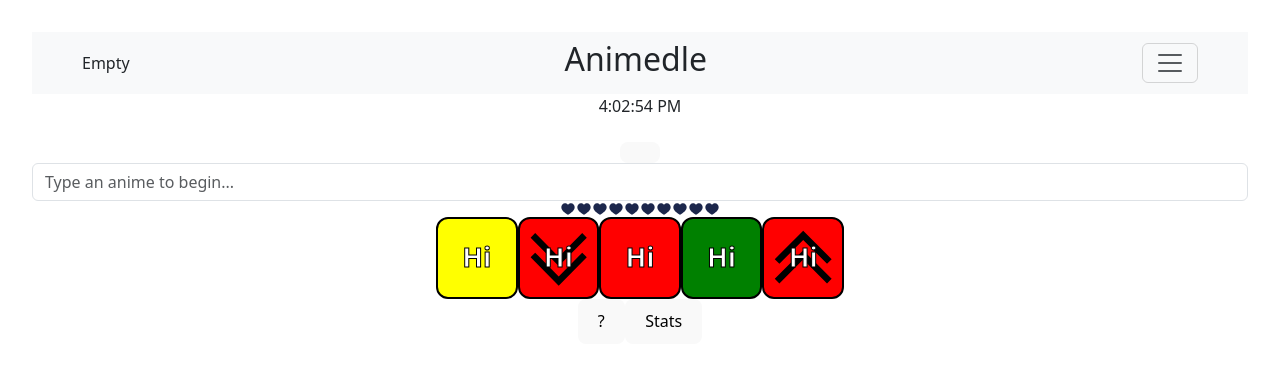
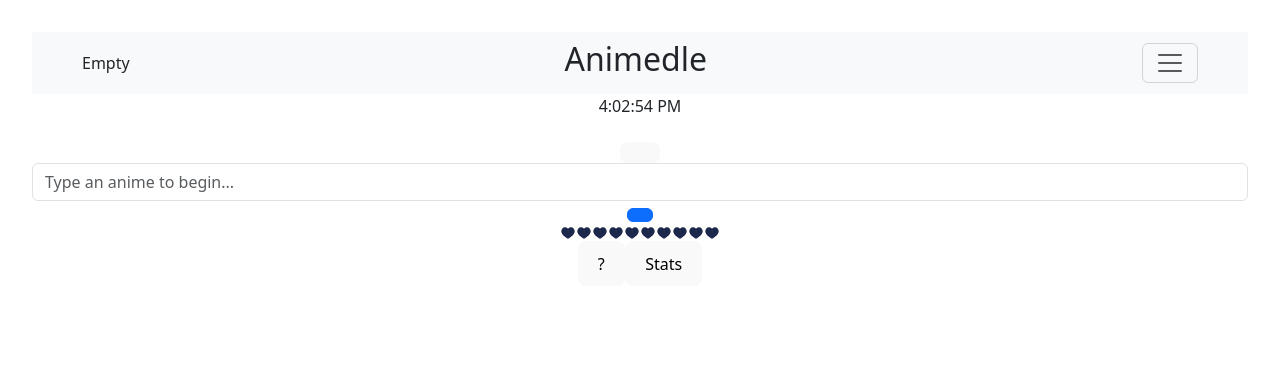
Before and after one commit to eisandbar/animedle-client, a React (Vite) app: page / in a window 1280 px wide. Shown: the top 366 px of the page. Built offline with nearby package versions, Linux system fonts and the light colour scheme.

Commit message:
feat(client): Add input capabilities
Added functions to InputBar that get search suggestions and guess results from API.

Modified ResultsBar to properly display the response from the server.

```diff
--- a/src/App.tsx
+++ b/src/App.tsx
@@ -4,7 +4,7 @@
 import { Popup } from './components/popup'
 import { HowTo, HowToIcon } from './components/howTo'
 import { StatsBox, StatsBoxIcon } from './components/statsBox'
-import { ResultBar } from './components/resultBar'
+import { ResultBar, Response } from './components/resultBar'
 import { HealthBar } from './components/healthBar'
 import { Menu } from './components/menu'
 import { InputBar } from './components/inputBar';
@@ -14,15 +14,16 @@
   const [count, setCount] = useState(10)
   const [showHowTo, setShowHowTo] = useState(false)
   const [showStats, setShowStats] = useState(false)
+  const [results, setResults] =useState<Response[]>([])
 
   return (
     <>
       <Menu/>
       <Timer/>
       <button onClick={() => setCount((count) => count - 1)}/>
-      <InputBar/>
+      <InputBar results={results} setResults={setResults} />
       <HealthBar health={count}/>
-      <ResultBar categories={data} />
+      <ResultBar results={results} />
       <HowToIcon setShow={setShowHowTo} />
       <StatsBoxIcon setShow={setShowStats} />
       <Popup show={showStats} setShow={setShowStats} ><StatsBox /></Popup>
@@ -32,6 +33,3 @@
 }
 
 export default App
-
-
-const data = [{ text: "Hi", type: "yellow" }, {text: "Hi", type: "down"}, {text: "Hi", type: "red"}, {text: "Hi", type: "green"}, {text: "Hi", type: "up"}]
--- a/src/components/box.tsx
+++ b/src/components/box.tsx
@@ -1,14 +1,20 @@
 import '../css/box.css'
 
-type Props = {
-    children: React.ReactNode
+
+export type Box = {
     type: string
+    text: string
 }
 
-export const Box = ({ children, type}: Props) => {
+type Props = {
+    box: Box
+}
+
+export const Box = ({box}: Props) => {
+    console.log(box)
     return (
-        <div className={`box ${type}`}>
-            {children}
+        <div className={`box ${box.type}`}>
+            {box.text}
         </div>
     )
 }
--- a/src/components/healthBar.tsx
+++ b/src/components/healthBar.tsx
@@ -14,8 +14,8 @@
 
     return (
         <div className='health-bar'>
-            {lives.map((alive: boolean) => {
-                return alive ? <div className='heart'></div> : <div className='heart-empty'></div>
+            {lives.map((alive: boolean, id: number) => {
+                return alive ? <div className='heart' key={id}></div> : <div className='heart-empty' key={id}></div>
             })}
         </div>
     )
--- a/src/components/inputBar.tsx
+++ b/src/components/inputBar.tsx
@@ -1,7 +1,98 @@
-import { Form } from "react-bootstrap"
+import { Button, Form, ListGroup } from "react-bootstrap"
+import { Response } from "./resultBar"
+import { ChangeEvent, useEffect, useRef, useState } from "react"
 
-export const InputBar = () => {
+const Delay = 300
+
+type Props = {
+    results: Response[]
+    setResults: React.Dispatch<React.SetStateAction<Response[]>>
+}
+
+
+export const InputBar = (props: Props) => {
+    /**
+    * Comments
+    */
+    const [text, setText] = useState("")
+    const [id, setId] = useState(0)
+    const [suggestions, setSuggestions] = useState<Anime[]>([])
+    const timeoutId = useRef(0)
+
+    /**
+    * Called on form submission.
+    * Sends Get request to the API /guess handle
+    * Extends results with the response
+    * Clears form input text
+    */
+    const onSubmit = async () => {
+        setText("")
+        const response = await fetch(`http://localhost:8080/guess?id=${id}`)
+        const result: Response = await response.json()
+        props.setResults([result, ...props.results])
+    }
+
+    useEffect (() => {
+        if (text.length > 1) {
+            getAnime(text)
+        }
+    }, [text])
+
+    const onChange = (e: ChangeEvent<HTMLInputElement>) => {
+        setText(e.target.value)
+        setId(0)
+    }
+
+
+    /**
+    * Uses a debounce pattern to limit api calls
+    * Called on changes to form input text
+    * Sends Get requests to the API /search handle
+    * Updates suggestions array to the new result
+    */
+    const getAnime = async (query: string): Promise<void> => {
+        if (timeoutId.current) {
+            clearTimeout(timeoutId.current)
+        }
+
+        timeoutId.current = setTimeout(async () => {
+            const response = await fetch(`http://localhost:8080/search?q=${query}`)
+            const result: Anime[] = await response.json()
+            setSuggestions(result)
+        }, Delay)
+    }
+
     return (
-        <Form.Control type="text" placeholder="Type an anime to begin..." />
+        <>
+            <Form.Control type="text" placeholder="Type an anime to begin..." onChange={onChange} value={text} />
+            <Button onClick={onSubmit} />
+            <ListGroup>
+                {id == 0 ? suggestions.map((item) => {
+                    return <InputSuggestion setId={setId} setText={setText} id={item.id} title={item.title} key={item.id}/>
+                }) : null}
+            </ListGroup>
+        </>
     )
 }
+
+type SuggestionProps = {
+    setText: React.Dispatch<React.SetStateAction<string>>
+    setId: React.Dispatch<React.SetStateAction<number>>
+    id: number
+    title: string
+}
+
+const InputSuggestion = (props: SuggestionProps) => {
+    const onClick = () => {
+        props.setText(props.title)
+        props.setId(props.id)
+    }
+    return (
+        <ListGroup.Item onClick={onClick}>{props.title}</ListGroup.Item>
+    )
+}
+
+export type Anime = {
+    id: number
+    title: string
+}
--- a/src/components/resultBar.tsx
+++ b/src/components/resultBar.tsx
@@ -1,24 +1,31 @@
 import { Box } from "./box"
 
 import '../css/resultBar.css'
+import { ResultRow } from "./resultRow"
 
-type Props = {
-    categories: Response[]
+type BarProps = {
+    results : Response[]
 }
 
-type Response = {
-    type: string
-    text: string
+
+export type Response = {
+    title: Box
+    start_date: Box
+    mean: Box
+    genres: Box
+    media_type: Box
+    num_episodes: Box
+    source: Box
+    average_episode_duration: Box
+    studios: Box
 }
 
-export const ResultBar = ({ categories }: Props) => {
+export const ResultBar = ({ results }: BarProps) => {
     return (
-        <div className="result-bar">{
-            categories.map((res: Response) => {
-                return (
-                    <Box type={res.type}>{res.text}</Box>
-                )
-            })
-        }</div>
+        <div>
+            {results.map((res, id) => {
+                return <ResultRow response={res} key={id}/>
+            })}
+        </div>
     )
 }
--- /dev/null
+++ b/src/components/resultRow.tsx
@@ -0,0 +1,25 @@
+import { Box } from "./box"
+import { Response } from "./resultBar"
+
+type RowProps = {
+    response: Response
+}
+
+export const ResultRow = ({response} : RowProps) => {
+    if (response == undefined) {
+        return
+    }
+    return (
+        <div className="result-bar">
+            <Box box={response.title}/>
+            <Box box={response.start_date}/>
+            <Box box={response.mean}/>
+            <Box box={response.genres}/>
+            <Box box={response.media_type}/>
+            <Box box={response.num_episodes}/>
+            <Box box={response.source}/>
+            <Box box={response.average_episode_duration}/>
+            <Box box={response.studios}/>
+        </div>
+    )
+}
--- a/src/css/box.css
+++ b/src/css/box.css
@@ -1,7 +1,9 @@
 .box {
     /* Size */
-    width: 3em;
-    min-height: 3em;
+    width: 5em;
+    height: 5em;
+    min-width: 5em;
+    min-height: 5em;
     padding: 2px;
     /* Border */
     border-radius: 12px;
@@ -14,7 +16,7 @@
     align-items: center;
     /* Text */
     color: white;
-    font-size: 1.7em;
+    font-size: 1em;
     font-weight: bold;
     -webkit-text-stroke-width: 1px;
     -webkit-text-stroke-color: black;
```
